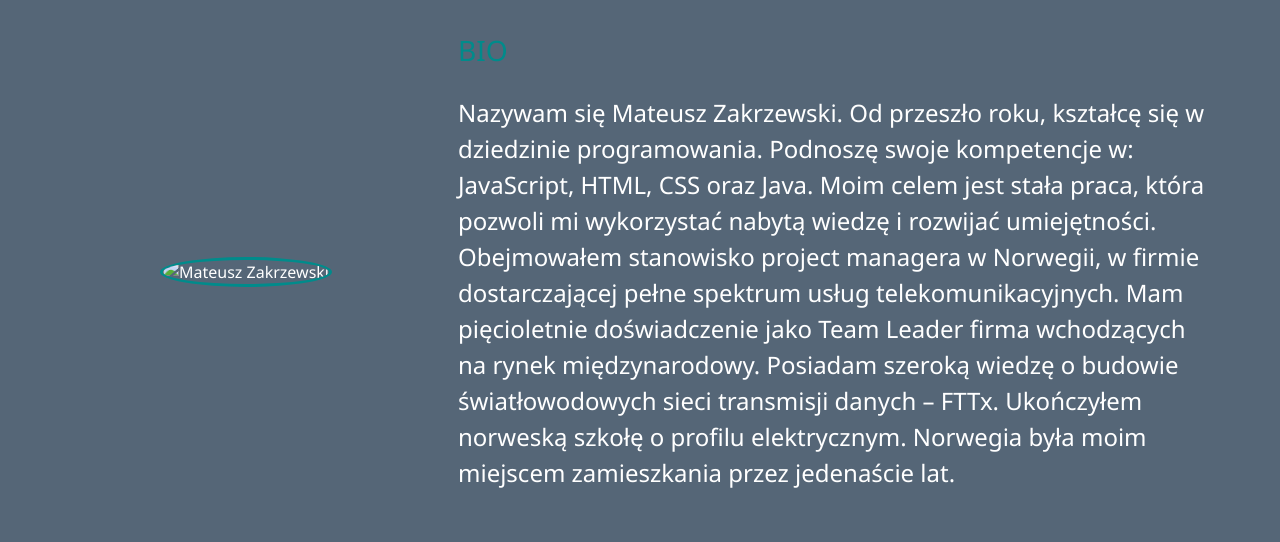
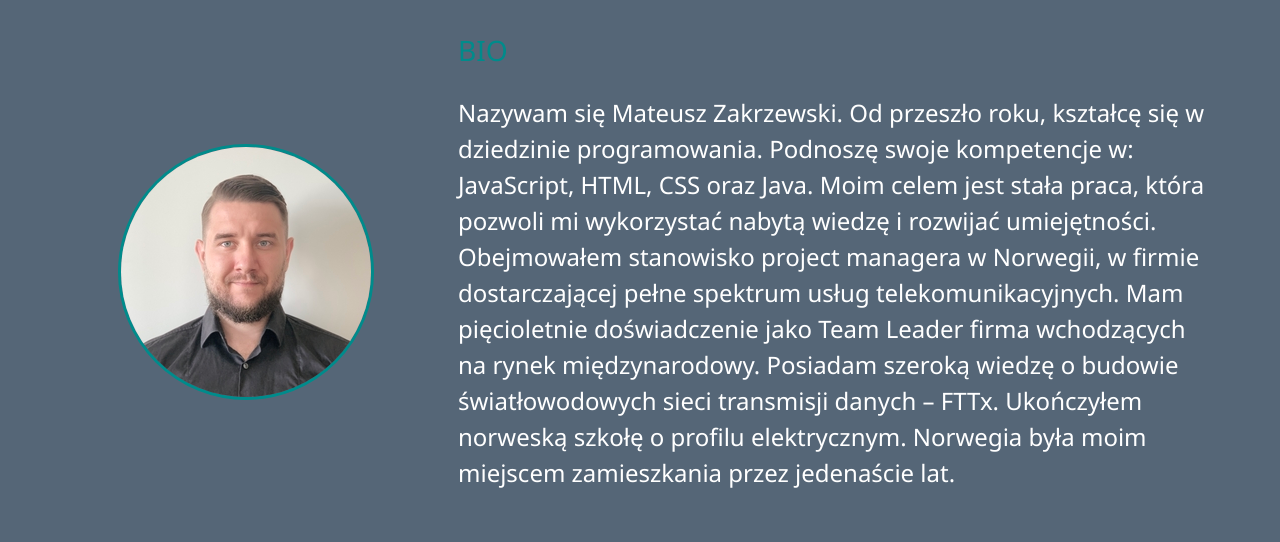
Before and after one commit to Hachelbushy/Portfolio, a website: page dist/about.html in a window 1280 px wide. Shown: the part 253-795 px from the top of the page. Drawn offline with Linux system fonts and the light colour scheme.

Commit message:
Update about.html

```diff
--- a/dist/about.html
+++ b/dist/about.html
@@ -64,7 +64,7 @@
     Pozwól, że przedstawię Ci kilka rzeczy...
   </h2>
   <div class="about-info">
-    <img src="img/portrait.jpg" alt="Mateusz Zakrzewski" class="bio-image">
+    <img src="img/portrait.png" alt="Mateusz Zakrzewski" class="bio-image">
 
     <div class="bio">
       <h3 class="text-secondary">BIO</h3>
```
